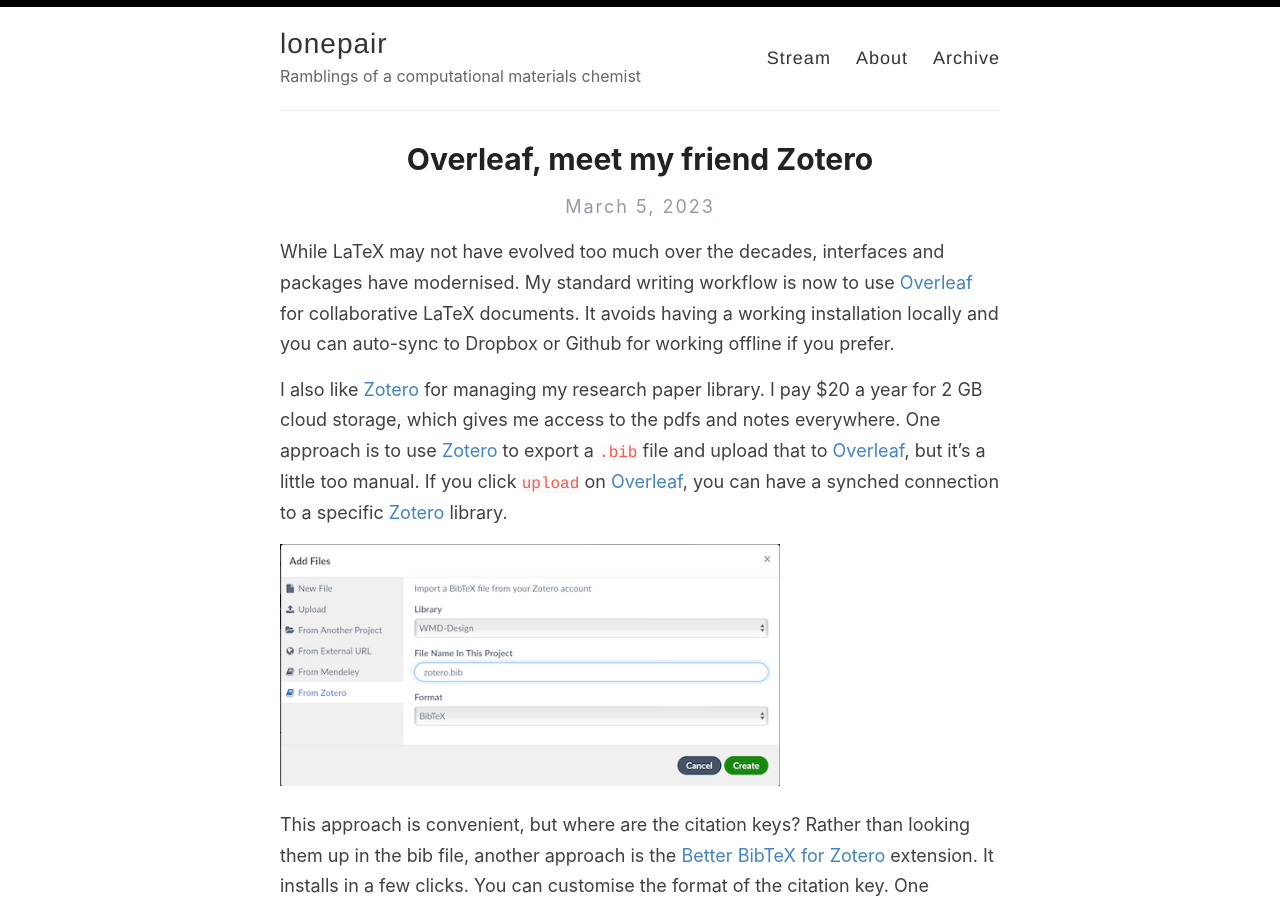
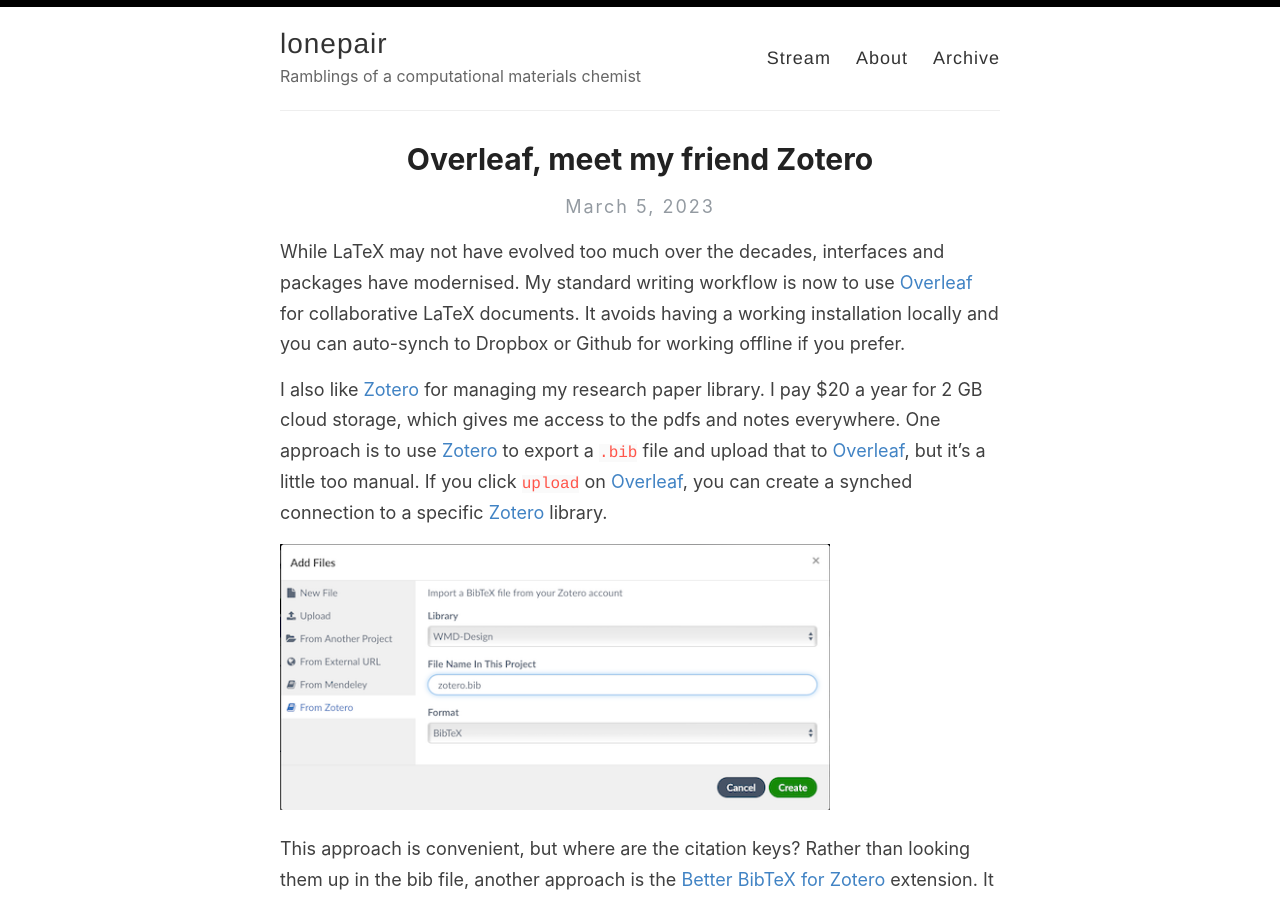
Before and after one commit to aronwalsh/aronwalsh.github.io, a Jekyll site: the page built from _posts/2023-03-05-zotero.md, in a window 1280 px wide and 900 px high. Built offline with Jekyll 4.4.1, drawn with Linux system fonts in a browser that asks for light colours; comment, search, counter and statistics services are not loaded.

Commit message:
Update 2023-03-05-zotero.md

```diff
--- a/_posts/2023-03-05-zotero.md
+++ b/_posts/2023-03-05-zotero.md
@@ -4,16 +4,16 @@
 date:   2023-03-05 12:11:22 +0000
 ---
 
-While LaTeX may not have evolved too much over the decades, interfaces and packages have modernised. My standard writing workflow is now to use [Overleaf](https://www.overleaf.com) for collaborative LaTeX documents. It avoids having a working installation locally and you can auto-sync to Dropbox or Github for working offline if you prefer.
+While LaTeX may not have evolved too much over the decades, interfaces and packages have modernised. My standard writing workflow is now to use [Overleaf](https://www.overleaf.com) for collaborative LaTeX documents. It avoids having a working installation locally and you can auto-synch to Dropbox or Github for working offline if you prefer.
 
-I also like [Zotero](https://www.zotero.org) for managing my research paper library. I pay $20 a year for 2 GB cloud storage, which gives me access to the pdfs and notes everywhere. One approach is to use [Zotero](https://www.zotero.org) to export a ``.bib`` file and upload that to [Overleaf](https://www.overleaf.com), but it's a little too manual. If you click `upload` on [Overleaf](https://www.overleaf.com), you can have a synched connection to a specific [Zotero](https://www.zotero.org) library.
+I also like [Zotero](https://www.zotero.org) for managing my research paper library. I pay $20 a year for 2 GB cloud storage, which gives me access to the pdfs and notes everywhere. One approach is to use [Zotero](https://www.zotero.org) to export a ``.bib`` file and upload that to [Overleaf](https://www.overleaf.com), but it's a little too manual. If you click `upload` on [Overleaf](https://www.overleaf.com), you can create a synched connection to a specific [Zotero](https://www.zotero.org) library.
 
 <p align="center">
-<figure class="wp-block-image aligncenter"><img src="{{ site.baseurl }}/assets/2023/zotero.png" alt="zotero" width="500" /></figure>
+<figure class="wp-block-image aligncenter"><img src="{{ site.baseurl }}/assets/2023/zotero.png" alt="zotero" width="550" /></figure>
 </p>
 
 This approach is convenient, but where are the citation keys? Rather than looking them up in the bib file, another approach is the [Better BibTeX for Zotero](https://retorque.re/zotero-better-bibtex/installation/) extension. It installs in a few clicks. You can customise the format of the citation key. One subtlety in Zotero (due to the way the API access works) is that you need to select-all files in your library, right click, then chose `Better Bibtex` and `Pin BibTex key`. Phew, all done! Back to writing...
 
 <p align="center">
-<figure class="wp-block-image aligncenter"><img src="{{ site.baseurl }}/assets/2023/key.png" alt="key" width="400" /></figure>
+<figure class="wp-block-image aligncenter"><img src="{{ site.baseurl }}/assets/2023/key.png" alt="key" width="350" /></figure>
 </p>
```
